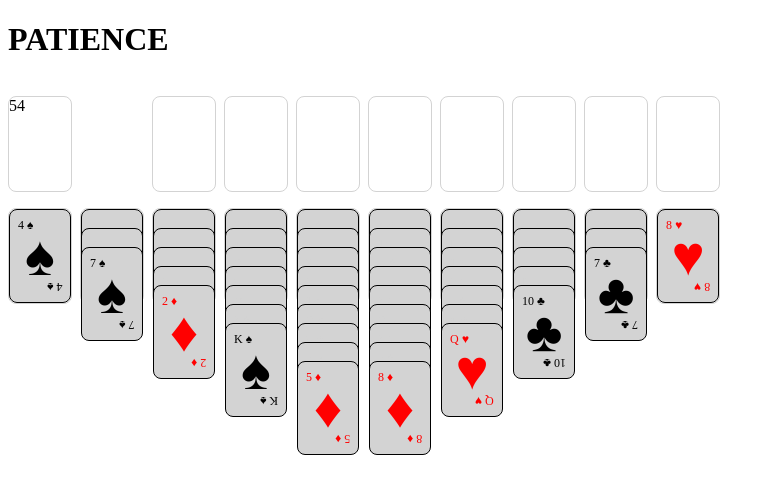
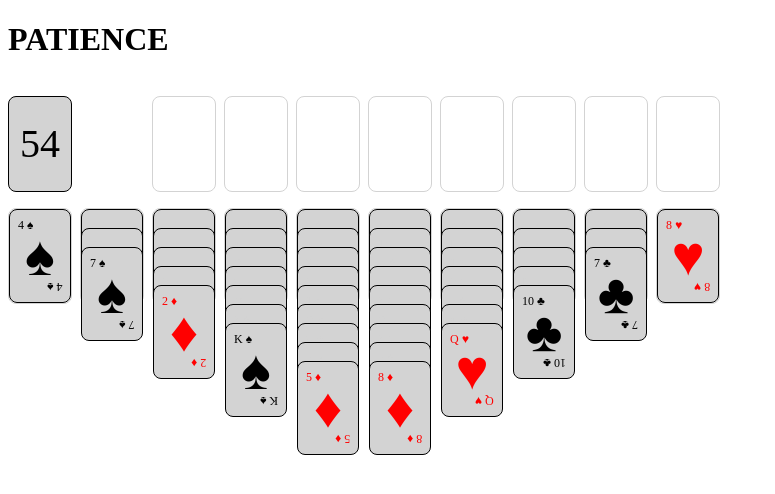
Before and after one commit to LastJohahn/patience-game, a website with bundled scripts: page game/index.html in a window 1280 px wide. Shown: the whole page, without its empty margins (0-775 px from the left). Built offline with nearby package versions, Linux system fonts and the light colour scheme.

Commit message:
add styling to deck-stack to display card amount in stack left

```diff
--- a/game/index.css
+++ b/game/index.css
@@ -22,6 +22,16 @@
 .card-stack {
   border: 1px solid lightgray;
   border-radius: 0.5rem;
+}
+
+.deck-stack {
+  border: 1px solid black;
+  background-color: lightgray;
+  display: flex;
+  justify-content: center;
+  align-items: center;
+  font-size: 2.5rem;
+  user-select: none;
 }
 
 #empty {
```
